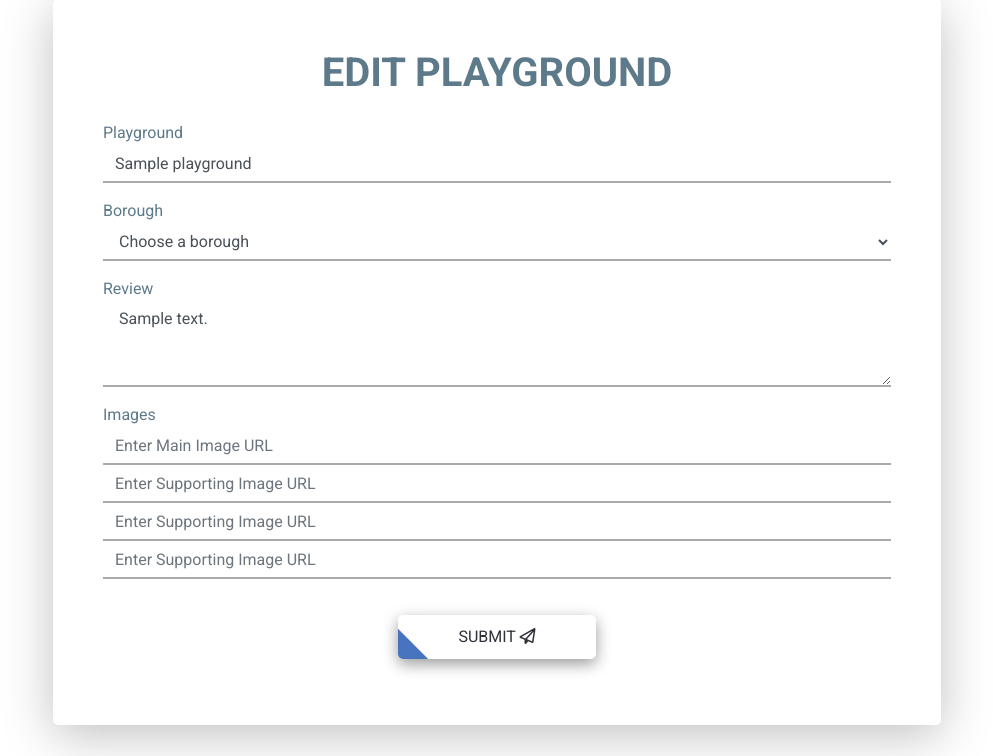
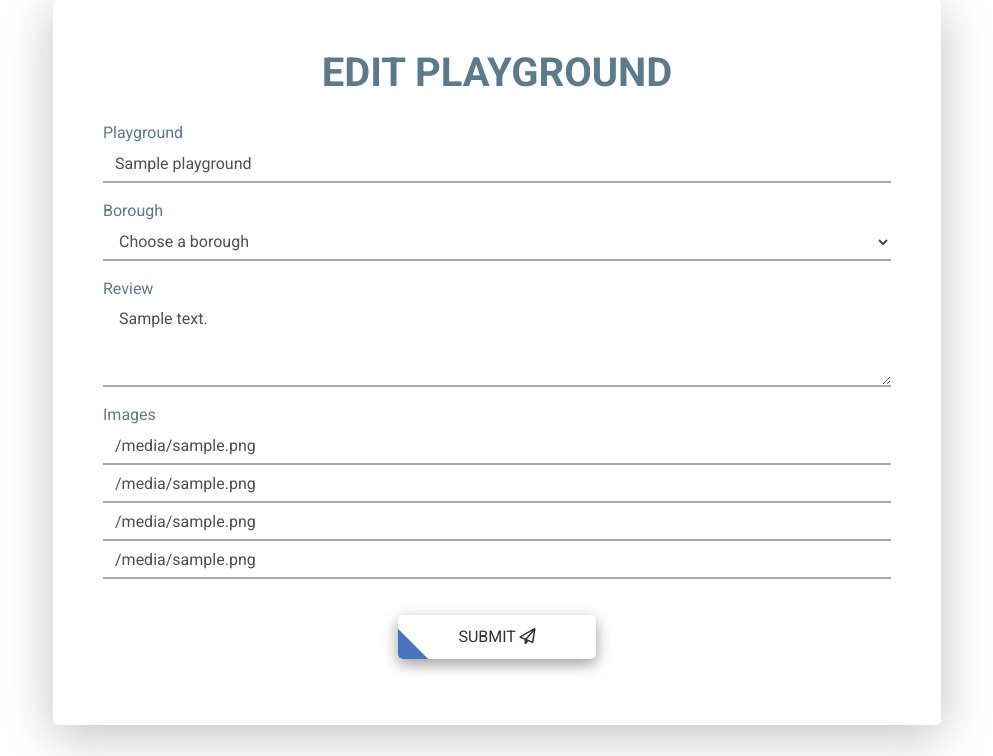
Before and after one commit to SabeloCodes/go_playground, a Flask app: template templates/editplayground.html in a window 1280 px wide. Shown: the part 142-898 px from the top of the page, without its empty margins (143-1136 px from the left). Run offline with Flask 2, Linux system fonts and the light colour scheme; the template is opened without the code that fills it: most values are stand-ins (such as "Sample title", 1, 10 or a date in 2020); some libraries are stand-ins or nearby versions; some web fonts are replaced.

Commit message:
Added Readme.md and made changes to update route for image display

```diff
--- a/app.py
+++ b/app.py
@@ -68,10 +68,10 @@ def update_playground(playground_id):
         'playground_name': request.form.get('playground_name'),
         'borough_name': request.form.get('borough_name'),
         'playground_description': request.form.get('playground_description'),
-        'image_urls': request.form.get('image_url'),
-        'image_urls': request.form.get('img1_url'),
-        'image_urls': request.form.get('img2_url'),
-        'image_urls': request.form.get('img3_url')
+        'image_url': request.form.get('image_url'),
+        'img1_url': request.form.get('img1_url'),
+        'img2_url': request.form.get('img2_url'),
+        'img3_url': request.form.get('img3_url')
     })
     return redirect(url_for('show_playground', playground_id=playground_id))
 
--- a/templates/editplayground.html
+++ b/templates/editplayground.html
@@ -48,10 +48,10 @@
                 <div class="form-group col-lg-12">
                     <div class="row">
                         <label for="image_url" class="form-label">Images</label>
-                        <input type="text" class="form-control" id="image_url" name="image-url" aria-describedby="" placeholder="Enter Main Image URL">
-                        <input type="text" class="form-control" id="image_url" name="image_url" aria-describedby="" placeholder="Enter Supporting Image URL">
-                        <input type="text" class="form-control" id="image_url" name="image_url" aria-describedby="" placeholder="Enter Supporting Image URL">
-                        <input type="text" class="form-control" id="image_url" name="image_url" aria-describedby="" placeholder="Enter Supporting Image URL">
+                        <input type="text" class="form-control" id="image_url" name="image-url" aria-describedby="" placeholder="Enter Main Image URL" value="{{ playground.image_url }}">
+                        <input type="text" class="form-control" id="image_url" name="image_url" aria-describedby="" placeholder="Enter Supporting Image URL" value="{{ playground.img1_url }}">
+                        <input type="text" class="form-control" id="image_url" name="image_url" aria-describedby="" placeholder="Enter Supporting Image URL" value="{{ playground.img2_url }}">
+                        <input type="text" class="form-control" id="image_url" name="image_url" aria-describedby="" placeholder="Enter Supporting Image URL" value="{{ playground.img3_url }}">
                     </div>
                 </div>
             </div>
```
Also changed, not shown: README.md. Lines whose indentation alone changed are shown as unchanged.
